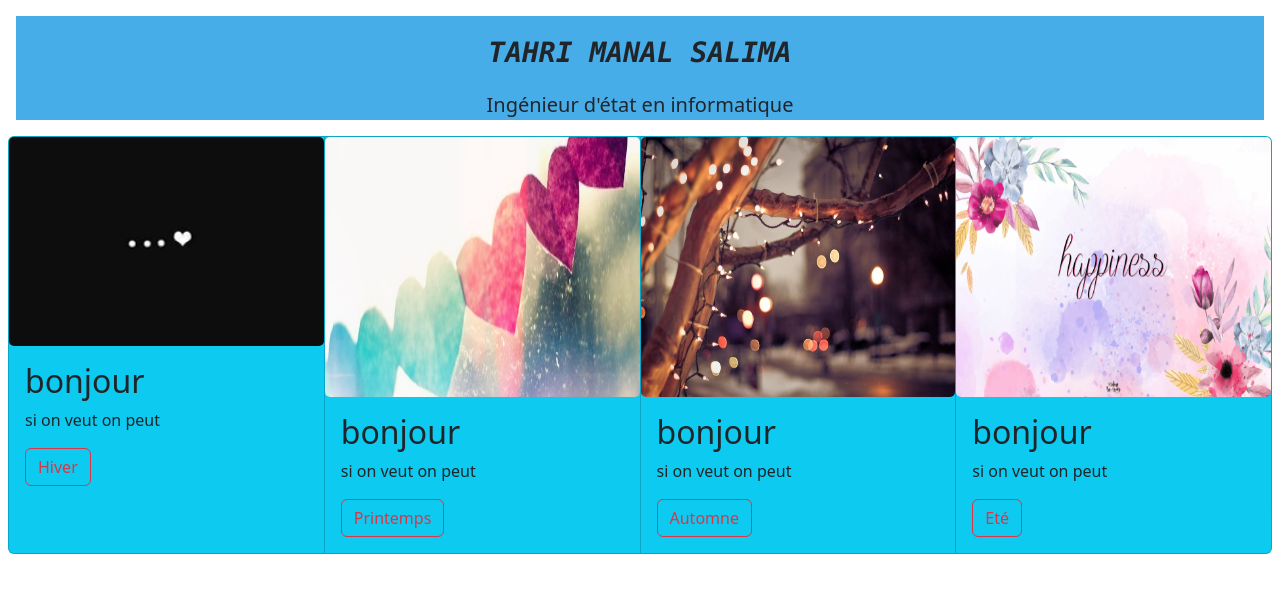
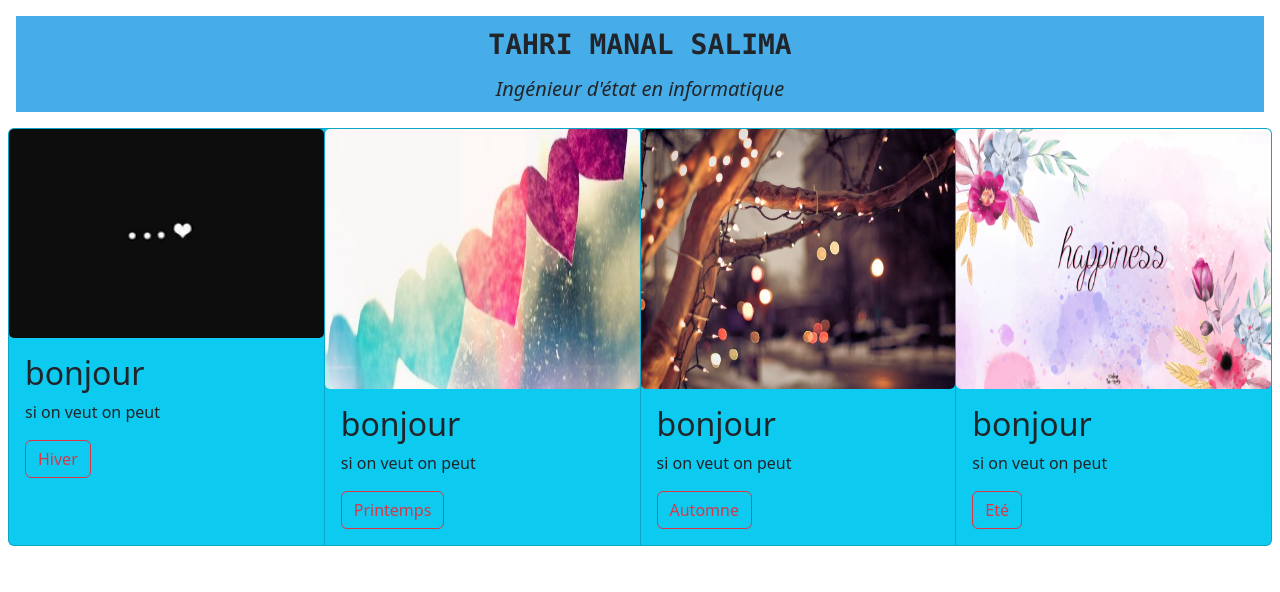
Before and after one commit to minilyassila/app, a plain HTML site: page index.html in a window 1280 px wide. Drawn offline with nearby package versions, Linux system fonts and the light colour scheme.

Commit message:
Update index.html

```diff
--- a/index.html
+++ b/index.html
@@ -9,8 +9,8 @@
 <body>
 
     <header class=" text-bolde m-3 justify-content-center" style="background-color: rgb(71, 173, 233);">
-       <div class="text-center p-3 text-uppercase fw-bold fst-italic fs-3 font-monospace">TAHRI Manal Salima</div>
-        <p class="text-center fs-5">Ingénieur d'état en informatique</p>
+       <div class="text-center p-2 text-uppercase fw-bold fs-3 font-monospace">TAHRI Manal Salima</div>
+        <p class="text-center fs-5 pb-2 fst-italic">Ingénieur d'état en informatique</p>
     </header>
 
    <main class="card-group m-2">
```
